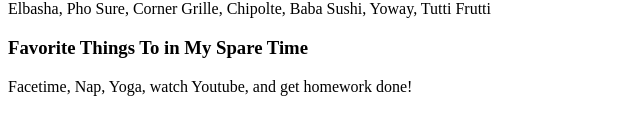
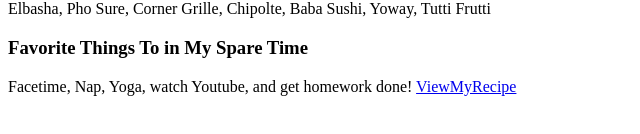
Before and after one commit to Jack-Campbell12/Jack-Campbell12.github.io, a plain HTML site: page index.html in a window 1280 px wide. Shown: the part 322-456 px from the top of the page, without its empty margins (0-640 px from the left). Drawn offline with Linux system fonts and the light colour scheme.

Commit message:
Update index.html

```diff
--- a/index.html
+++ b/index.html
@@ -18,6 +18,8 @@ Elbasha, Pho Sure, Corner Grille, Chipolte, Baba Sushi, Yoway, Tutti Frutti
 <h3>Favorite Things To in My Spare Time</h3>
 Facetime, Nap, Yoga, watch Youtube, and get homework done!
 
+  <a href="recipe.html">ViewMyRecipe</a>
+  </body>
 
 </body>
 </html>
```
